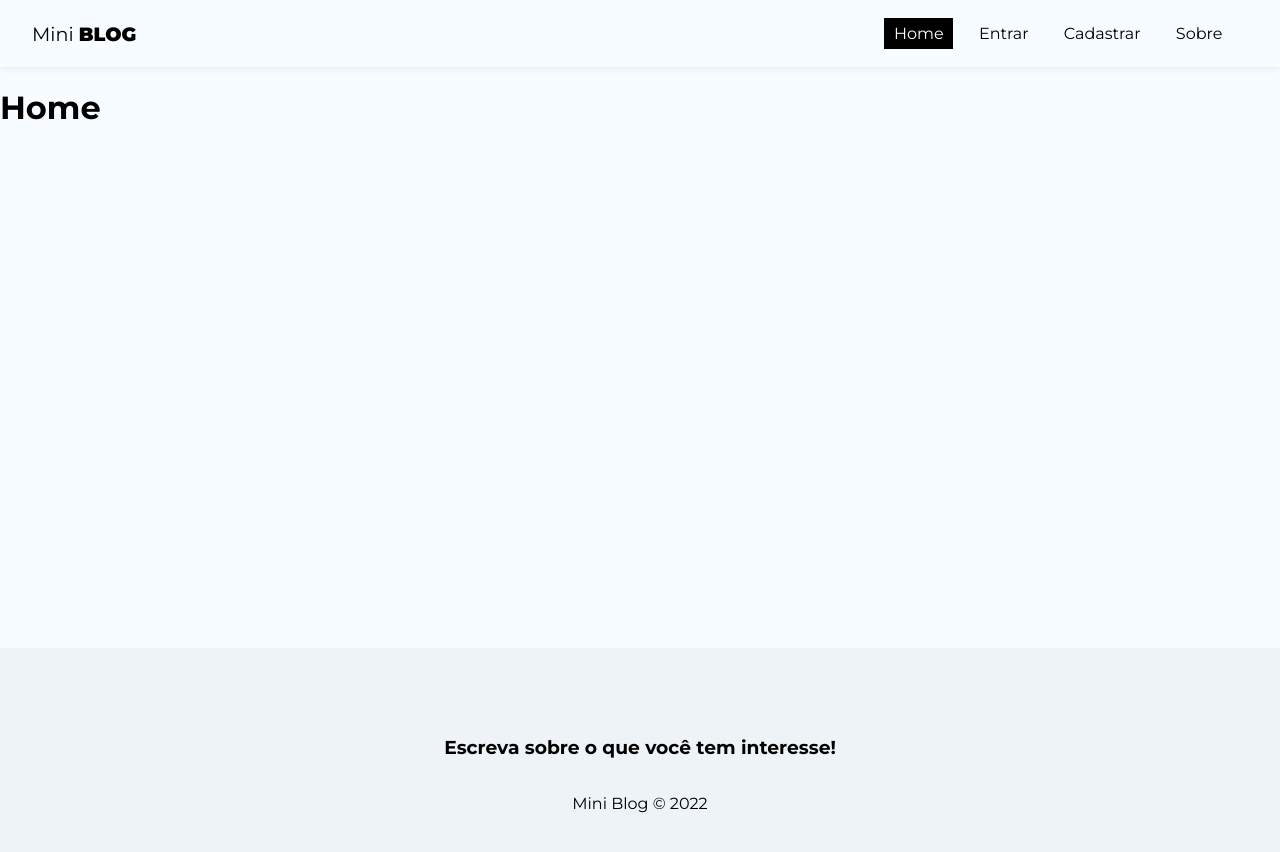
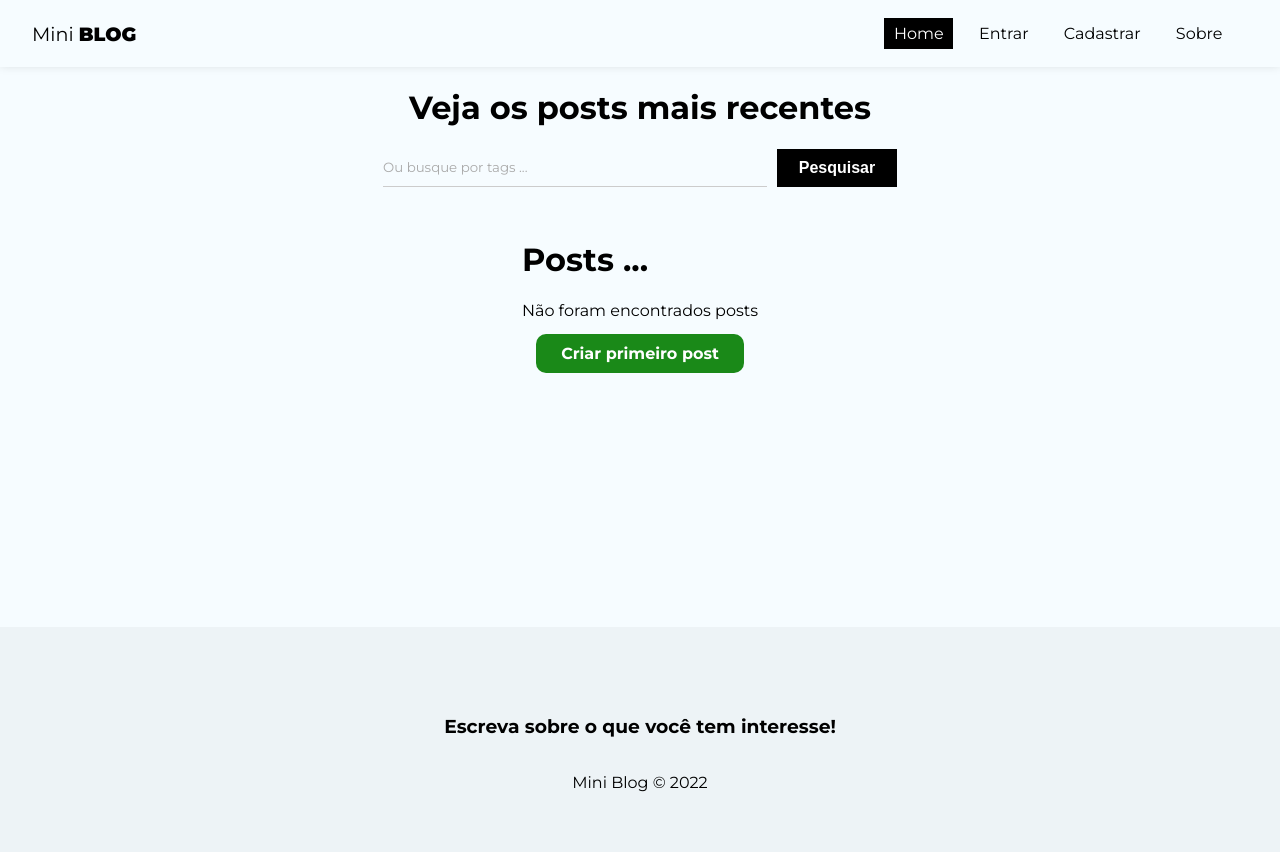
Before and after one commit to crisholiveira/react-miniblog, a React (Create React App) app: page / in a window 1280 px wide. Shown: the top 852 px of the page. Built offline with nearby package versions, Linux system fonts and the light colour scheme; no server answers.

Commit message:
estruturando a home

```diff
--- a/src/pages/Home/Home.js
+++ b/src/pages/Home/Home.js
@@ -1,11 +1,34 @@
 import styles from "./Home.module.css";
 
-const home = () => {
+import { useNavigate, Link } from "react-router-dom";
+import { useState } from "react";
+
+const Home = () => {
+
+    const [query, setQuery] = useState("");
+    const [posts] = useState([])
+
+    const handleSubmit = (e) => {
+        e.preventDefault()
+    }
     return (
-        <div>
-            <h1>Home</h1>
+        <div className={styles.home}>
+            <h1>Veja os posts mais recentes</h1>
+            <form onSubmit={handleSubmit} className={styles.search_form}>
+                <input type="text" placeholder="Ou busque por tags ..." onChange={(e) => setQuery(e.target.value)} />
+                <button className="btn btn-dark">Pesquisar</button>
+            </form>
+            <div>
+                <h1>Posts ...</h1>
+                {posts && posts.length === 0 && (
+                    <div className={styles.noposts}>
+                        <p>Não foram encontrados posts</p>
+                        <Link to="/posts/create" className="btn">Criar primeiro post</Link>
+                    </div>
+                )}
+            </div>
         </div>
     )
 }
 
-export default home
+export default Home
--- a/src/pages/Home/Home.module.css
+++ b/src/pages/Home/Home.module.css
@@ -0,0 +1,32 @@
+.home {
+    display: flex;
+    flex-direction: column;
+    align-items: center;
+    justify-content: center;
+}
+
+.search_form {
+    max-width: 100%;
+    width: 60%;
+    display: flex;
+    justify-content: center;
+    margin-bottom: 2em;
+}
+
+.search_form input {
+    margin-right: 10px;
+    width: 50%;
+}
+
+.noposts {
+    text-align: center;
+}
+
+.noposts p {
+    margin-bottom: 1.5em;
+
+}
+
+.noposts a {
+    padding: 10px 25px;
+}
```
